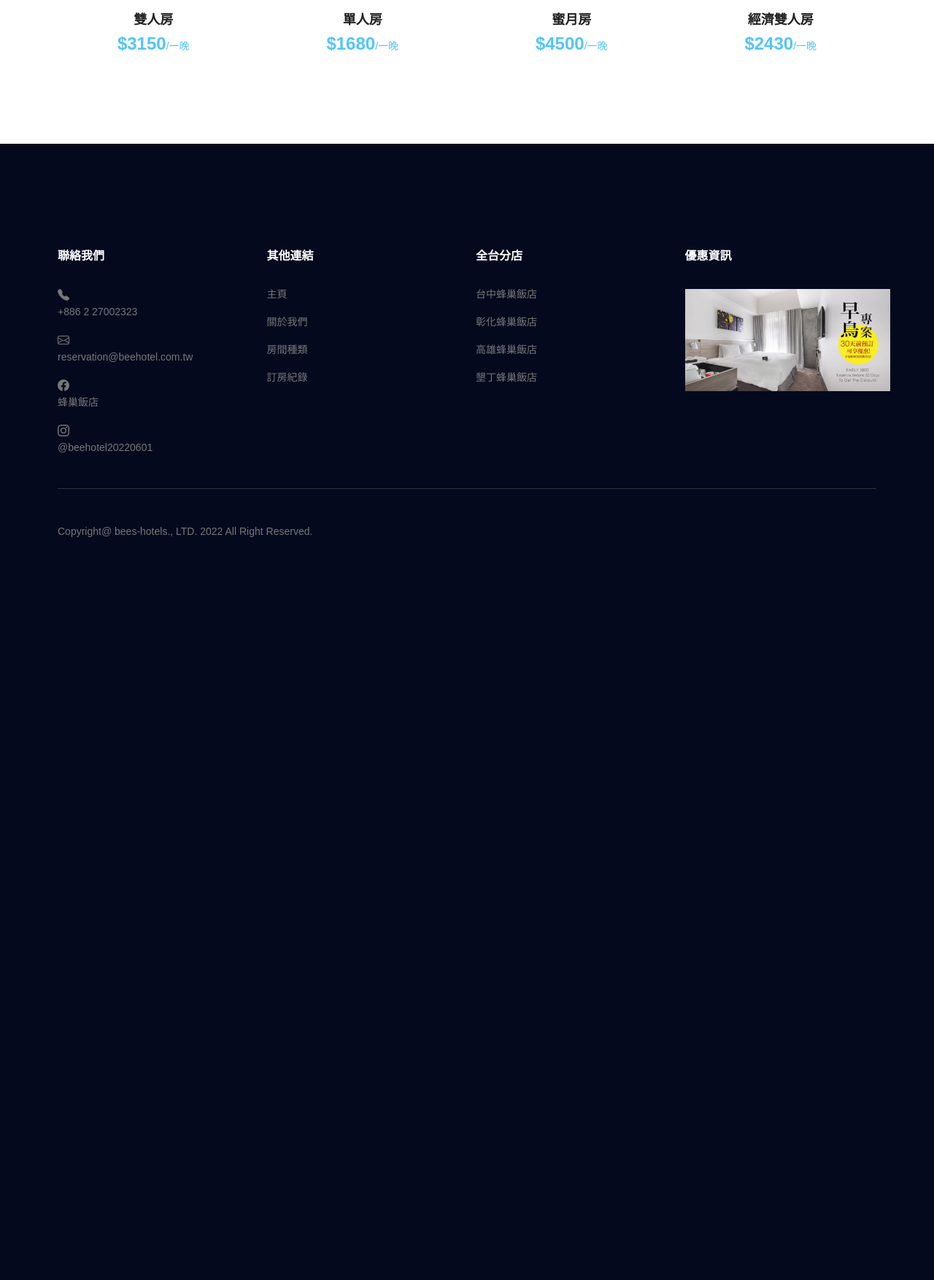
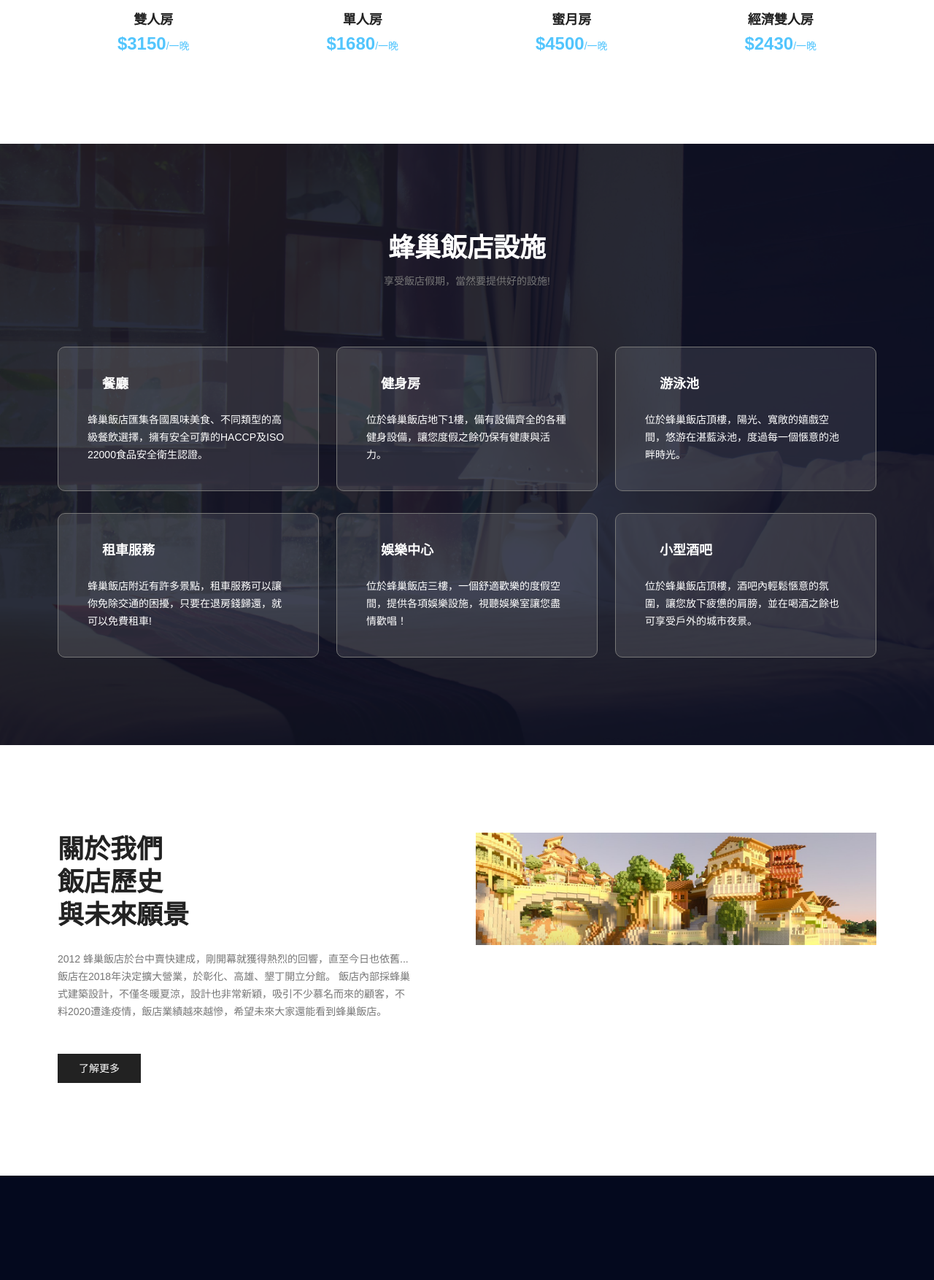
Before and after one commit to Yunitrish006006/website, a PHP site: page / in a window 1280 px wide. Shown: the part 937-2691 px from the top of the page at 73% size. Before the commit the page ends 1673 px from the top, so only its background shows below. Run offline with PHP 8.4, Linux system fonts and the light colour scheme; some libraries are stand-ins or nearby versions.

Commit message:
index_飯店設施簡介,飯店歷史

```diff
--- a/css/index/style.css
+++ b/css/index/style.css
@@ -791,7 +791,7 @@ button:focus {
 }
 
 .facilities_area .bg-parallax {
-  background: url("../image/facilites_bg.jpg") no-repeat scroll center 0/cover;
+  background: url("../images/facilites_bg.jpg") no-repeat scroll center 0/cover;
   opacity: 0.15;
 }
 
--- a/index.html
+++ b/index.html
@@ -151,6 +151,75 @@
                                 </a>
                                 <h5>$2430<small>/一晚</small></h5>
                             </div>
+                        </div>
+                    </div>
+                </div>
+            </section>
+            <!--================ 飯店設施 =================-->
+            <section class="facilities_area section_gap">
+                <div class="overlay bg-parallax" data-stellar-ratio="0.8" data-stellar-vertical-offset="0"
+                    data-background="" >
+                </div>
+                <div class="container">
+                    <div class="section_title text-center">
+                        <h2 class="title_w">蜂巢飯店設施</h2>
+                        <p>享受飯店假期，當然要提供好的設施!</p>
+                    </div>
+                    <div class="row mb_30">
+                        <div class="col-lg-4 col-md-6">
+                            <div class="facilities_item">
+                                <h4 class="sec_h4"><i class="lnr lnr-dinner"></i>餐廳</h4>
+                                <p>蜂巢飯店匯集各國風味美食、不同類型的高級餐飲選擇，擁有安全可靠的HACCP及ISO 22000食品安全衛生認證。</p>
+                            </div>
+                        </div>
+                        <div class="col-lg-4 col-md-6">
+                            <div class="facilities_item">
+                                <h4 class="sec_h4"><i class="lnr lnr-bicycle"></i>健身房</h4>
+                                <p>位於蜂巢飯店地下1樓，備有設備齊全的各種健身設備，讓您度假之餘仍保有健康與活力。</p>
+                            </div>
+                        </div>
+                        <div class="col-lg-4 col-md-6">
+                            <div class="facilities_item">
+                                <h4 class="sec_h4"><i class="lnr lnr-shirt"></i>游泳池</h4>
+                                <p>位於蜂巢飯店頂樓，陽光、寬敞的嬉戲空間，悠游在湛藍泳池，度過每一個愜意的池畔時光。</p>
+                            </div>
+                        </div>
+                        <div class="col-lg-4 col-md-6">
+                            <div class="facilities_item">
+                                <h4 class="sec_h4"><i class="lnr lnr-car"></i>租車服務</h4>
+                                <p>蜂巢飯店附近有許多景點，租車服務可以讓你免除交通的困擾，只要在退房錢歸還，就可以免費租車!</p>
+                            </div>
+                        </div>
+                        <div class="col-lg-4 col-md-6">
+                            <div class="facilities_item">
+                                <h4 class="sec_h4"><i class="lnr lnr-construction"></i>娛樂中心</h4>
+                                <p>位於蜂巢飯店三樓，一個舒適歡樂的度假空間，提供各項娛樂設施，視聽娛樂室讓您盡情歡唱！ </p>
+                            </div>
+                        </div>
+                        <div class="col-lg-4 col-md-6">
+                            <div class="facilities_item">
+                                <h4 class="sec_h4"><i class="lnr lnr-coffee-cup"></i>小型酒吧</h4>
+                                <p>位於蜂巢飯店頂樓，酒吧內輕鬆愜意的氛圍，讓您放下疲憊的肩膀，並在喝酒之餘也可享受戶外的城市夜景。</p>
+                            </div>
+                        </div>
+                    </div>
+                </div>
+            </section>
+            <!--================ About History Area  =================-->
+            <section class="about_history_area section_gap">
+                <div class="container">
+                    <div class="row">
+                        <div class="col-md-6 d_flex align-items-center">
+                            <div class="about_content ">
+                                <h2 class="title title_color">關於我們<br>飯店歷史<br>與未來願景</h2>
+                                <p>2012 蜂巢飯店於台中賣快建成，剛開幕就獲得熱烈的回響，直至今日也依舊...飯店在2018年決定擴大營業，於彰化、高雄、墾丁開立分館。
+                                    飯店內部採蜂巢式建築設計，不僅冬暖夏涼，設計也非常新穎，吸引不少慕名而來的顧客，不料2020遭逢疫情，飯店業績越來越慘，希望未來大家還能看到蜂巢飯店。
+                                </p>
+                                <a href="about.html" class="button_hover theme_btn_two">了解更多</a>
+                            </div>
+                        </div>
+                        <div class="col-md-6">
+                            <img class="img-fluid" src="images/r3.jpg" width="1000" height="1000">
                         </div>
                     </div>
                 </div>
```
Also changed, not shown: images/facilites_bg.jpg (added).
